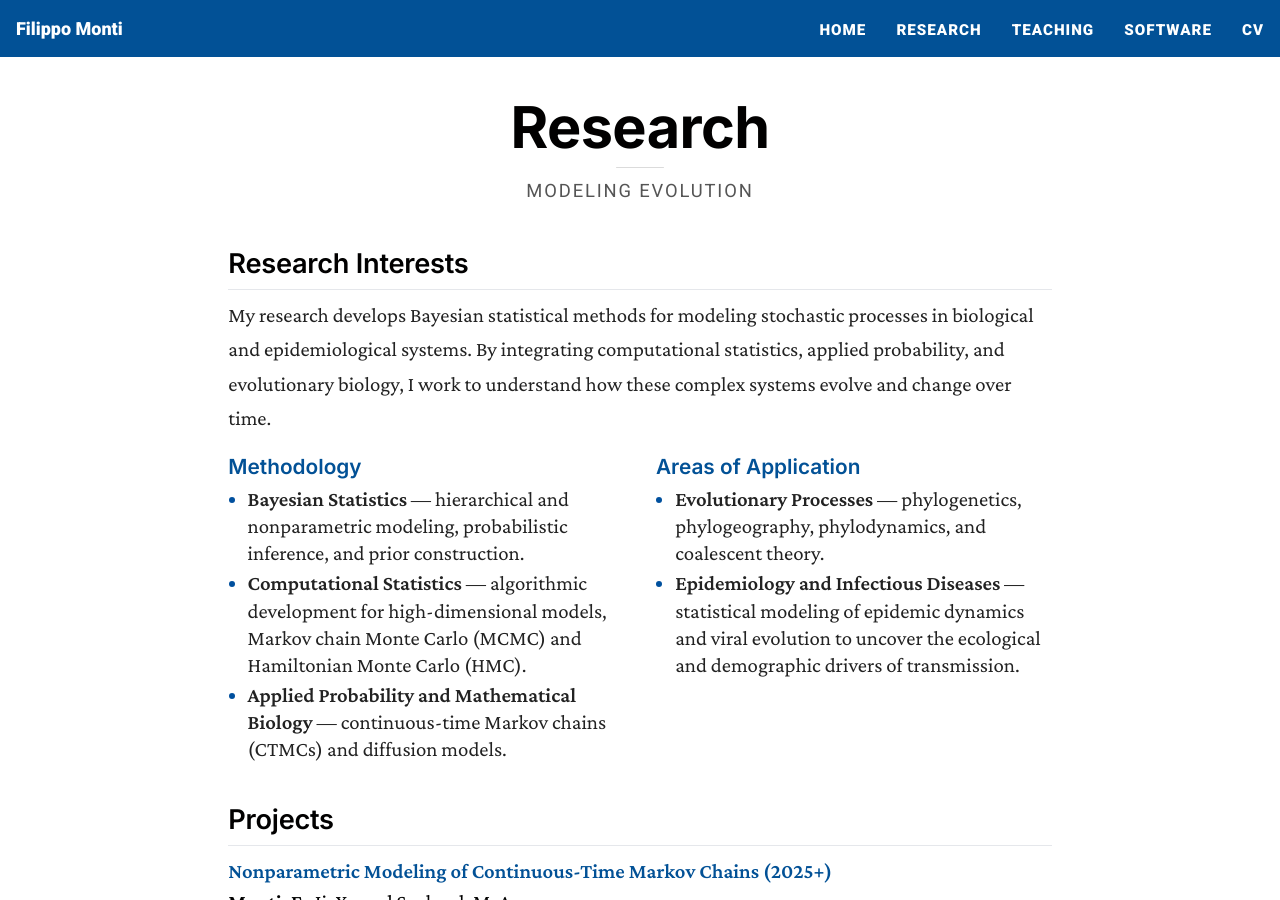
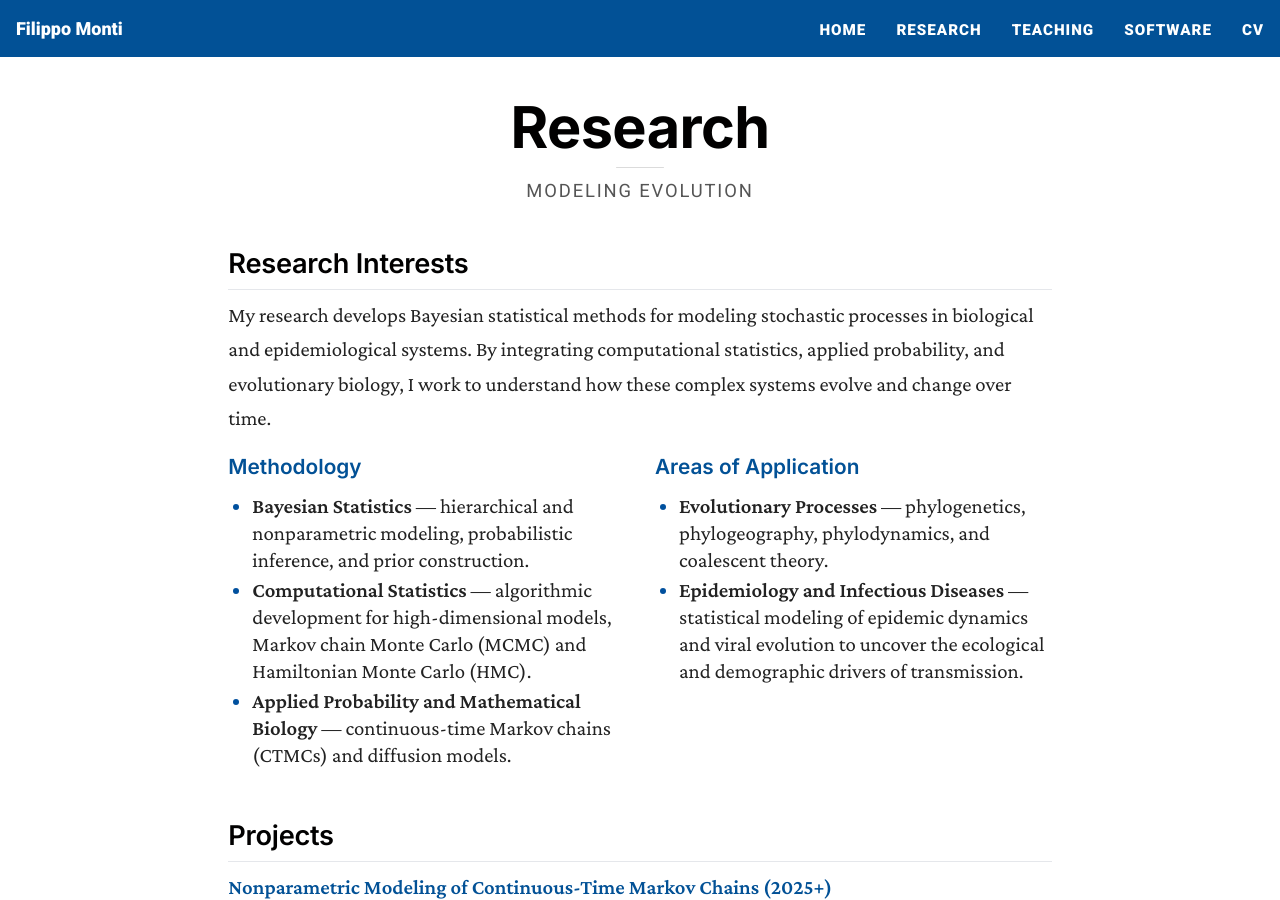
Before and after one commit to fil-monti/fil-monti.github.io, a Jekyll site: the page built from myresearch.md, in a window 1280 px wide and 900 px high. Built offline with Jekyll 4.4.1, drawn with Linux system fonts in a browser that asks for light colours; nearby versions of some CDN libraries.

Commit message:
adapting column set up

```diff
--- a/myresearch.md
+++ b/myresearch.md
@@ -32,26 +32,63 @@
 
 [//]: # (- **Epidemiology and Infectious Diseases** — statistical modeling of epidemic dynamics and viral evolution to uncover the ecological and demographic drivers of transmission.)
 
-<div class="research-columns">
 
-  <div>
+<div class="row gx-5 gy-4">
+  <div class="col-lg-6">
     <h3 class="subsection-title">Methodology</h3>
     <ul>
-      <li><b>Bayesian Statistics</b> — hierarchical and nonparametric modeling, probabilistic inference, and prior construction.</li>
-      <li><b>Computational Statistics</b> — algorithmic development for high-dimensional models, Markov chain Monte Carlo (MCMC) and Hamiltonian Monte Carlo (HMC).</li>
-      <li><b>Applied Probability and Mathematical Biology</b> — continuous-time Markov chains (CTMCs) and diffusion models.</li>
+      <li><strong>Bayesian Statistics</strong> — hierarchical and nonparametric modeling, probabilistic inference, and prior construction.</li>
+      <li><strong>Computational Statistics</strong> — algorithmic development for high-dimensional models, Markov chain Monte Carlo (MCMC) and Hamiltonian Monte Carlo (HMC).</li>
+      <li><strong>Applied Probability and Mathematical Biology</strong> — continuous-time Markov chains (CTMCs) and diffusion models.</li>
     </ul>
   </div>
 
-  <div>
+  <div class="col-lg-6">
     <h3 class="subsection-title">Areas of Application</h3>
     <ul>
-      <li><b>Evolutionary Processes</b> — phylogenetics, phylogeography, phylodynamics, and coalescent theory.</li>
-      <li><b>Epidemiology and Infectious Diseases</b> — statistical modeling of epidemic dynamics and viral evolution to uncover the ecological and demographic drivers of transmission.</li>
+      <li><strong>Evolutionary Processes</strong> — phylogenetics, phylogeography, phylodynamics, and coalescent theory.</li>
+      <li><strong>Epidemiology and Infectious Diseases</strong> — statistical modeling of epidemic dynamics and viral evolution to uncover the ecological and demographic drivers of transmission.</li>
     </ul>
   </div>
+</div>
 
-</div>
+
+[//]: # (<div class="research-columns">)
+
+[//]: # ()
+[//]: # (  <div>)
+
+[//]: # (    <h3 class="subsection-title">Methodology</h3>)
+
+[//]: # (    <ul>)
+
+[//]: # (      <li><b>Bayesian Statistics</b> — hierarchical and nonparametric modeling, probabilistic inference, and prior construction.</li>)
+
+[//]: # (      <li><b>Computational Statistics</b> — algorithmic development for high-dimensional models, Markov chain Monte Carlo &#40;MCMC&#41; and Hamiltonian Monte Carlo &#40;HMC&#41;.</li>)
+
+[//]: # (      <li><b>Applied Probability and Mathematical Biology</b> — continuous-time Markov chains &#40;CTMCs&#41; and diffusion models.</li>)
+
+[//]: # (    </ul>)
+
+[//]: # (  </div>)
+
+[//]: # ()
+[//]: # (  <div>)
+
+[//]: # (    <h3 class="subsection-title">Areas of Application</h3>)
+
+[//]: # (    <ul>)
+
+[//]: # (      <li><b>Evolutionary Processes</b> — phylogenetics, phylogeography, phylodynamics, and coalescent theory.</li>)
+
+[//]: # (      <li><b>Epidemiology and Infectious Diseases</b> — statistical modeling of epidemic dynamics and viral evolution to uncover the ecological and demographic drivers of transmission.</li>)
+
+[//]: # (    </ul>)
+
+[//]: # (  </div>)
+
+[//]: # ()
+[//]: # (</div>)
 
 <div style="margin-top: 2.5rem;"></div>
 
```
